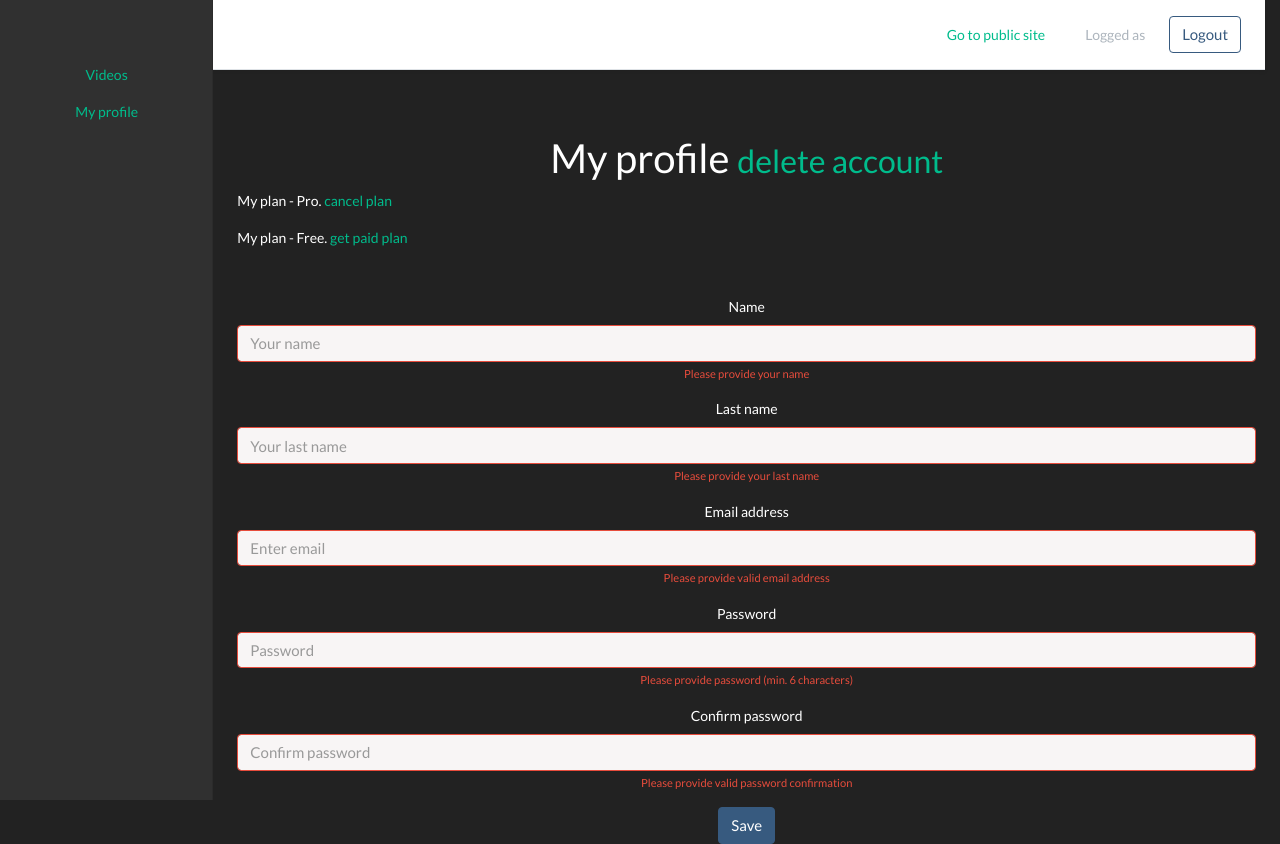
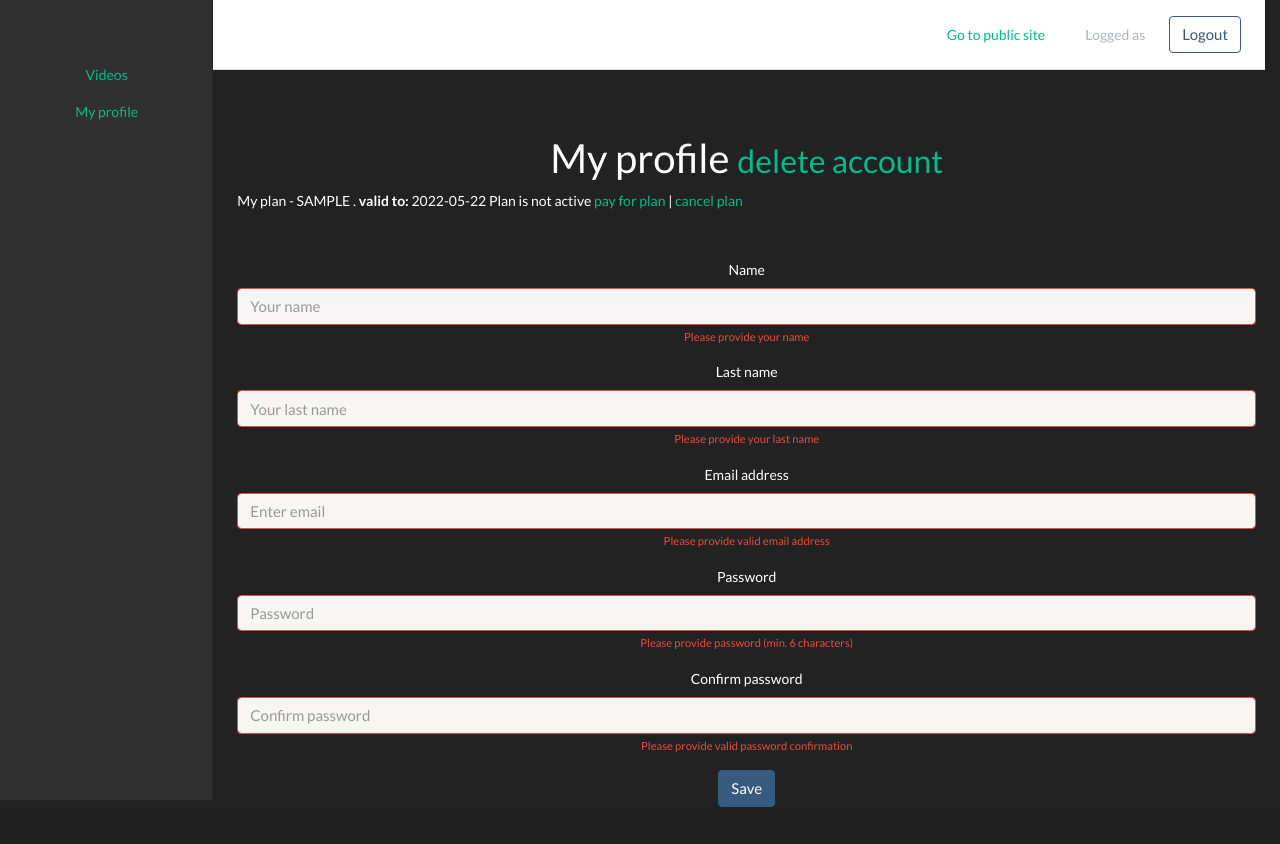
Before and after one commit to chsjr1996/symfony-video-app, a Symfony app: template templates/admin/user/form.html.twig in a window 1280 px wide. After the commit the page ends 807 px from the top, so only its background shows below. Run offline with Twig, Linux system fonts and the light colour scheme; the template is opened without the code that fills it: most values are stand-ins (such as "Sample title", 1, 10 or a date in 2020); some libraries are stand-ins or nearby versions.

Commit message:
feat: improve 'my profile' page
- show the current subscribed plan
- allow to cancel plan
- add SubscriptionService and SubscriptionController
- change 'My account' route from '/users/show/{id}' to 'my_profile'

```diff
--- a/src/Entity/Subscription.php
+++ b/src/Entity/Subscription.php
@@ -11,7 +11,8 @@ class Subscription
 {
     private const PLAN_NAMES = ['free', 'pro', 'enterprise'];
     private const PLAN_PRICES = ['free' => 0, 'pro' => 15, 'enterprise' => 29];
-    public const STAUTS_PENDING = 'pending';
+    public const STATUS_CANCELED = 'canceled';
+    public const STATUS_PENDING = 'pending';
     public const STATUS_PAID = 'paid';
 
     #[ORM\Id]
@@ -94,7 +95,7 @@ class Subscription
         return self::PLAN_PRICES[$name] ?? null;
     }
 
-    public static function getAllPlans(): array
+    public static function getAllPlansNames(): array
     {
         return self::PLAN_NAMES;
     }
--- a/templates/admin/base.html.twig
+++ b/templates/admin/base.html.twig
@@ -61,7 +61,7 @@
                         </li>
                     {% endif %}
                     <li class="nav-item">
-                        <a class="nav-link" href="{{ path('admin_users_show', {'user': app.user.id}) }}">
+                        <a class="nav-link" href="{{ path('admin_users_my_profile') }}">
                             <span data-feather="file"></span>
                             My profile
                         </a>
--- a/templates/admin/user/form.html.twig
+++ b/templates/admin/user/form.html.twig
@@ -7,13 +7,18 @@
         </small>
     </h2>
 
-	{% if not is_granted('ROLE_ADMIN') %}
-		<p class="text-left">My plan - Pro.
-			<a onclick="return confirm('Are you sure? This can not be undone. Remember also to cancel payment in your PayPal account.');" href="#">cancel plan</a>
-		</p>
-		<p class="text-left">My plan - Free.
-			<a href="{{path('payment')}}">get paid plan</a>
-		</p>
+    {# TODO: Transfer conditions to Controller/Service side... #}
+    {% if not is_granted('ROLE_ADMIN') and subscription and subscription.getPlan in subscription.getAllPlansNames and subscription.paymentStatus != 'canceled' %}
+        <p class="text-left">My plan - {{ subscription.getPlan|upper }} . <b>valid to:</b> {{ subscription.validto|date('Y-m-d') }}
+        {% if subscription.validTo == null or subscription.paymentStatus == null %}
+            Plan is not active <a href="{{ path('payment') }}">pay for plan</a> |
+        {% endif %}
+        {% if subscription.getPlan == subscription.getPlanDataNameByIndex(0) %}
+            <a href="{{ path('pricing') }}">get paid plan</a> |
+        {% endif %}
+        <a onclick="return confirm('Are you sure? This can not be undone. Remember also to cancel payment in your PayPal account.');" href="{{ path('cancel_plan') }}">cancel plan</a></p>
+    {% elseif not is_granted('ROLE_ADMIN') %}
+        <p class="text-left">You don't have any plan. <a href="{{ path('pricing') }}">Get plan</a></p>
     {% endif %}
 
     <form class="mt-5" method="POST" action="#">
--- a/templates/front/includes/menu.html.twig
+++ b/templates/front/includes/menu.html.twig
@@ -11,7 +11,7 @@
     <nav class="my-2 my-md-0 mr-md-3">
         {{ render(controller("App\\Controller\\Front\\FrontController::mainCategories")) }}
         {% if app.user %}
-            <a href="{{ path('admin_users_show', {'user': app.user.id}) }}" class="p-2 text-dark">My account</a>
+            <a href="{{ path('admin_users_my_profile') }}" class="p-2 text-dark">My account</a>
         {% endif %}
     </nav>
     {% if not app.user %}
```
Also changed, not shown: src/Controller/Admin/UserController.php (+8 -0 lines), src/Controller/Common/SubscriptionController.php (added, +24 -0 lines), src/Service/SubscriptionService.php (added, +26 -0 lines). Lines whose indentation alone changed are shown as unchanged.
